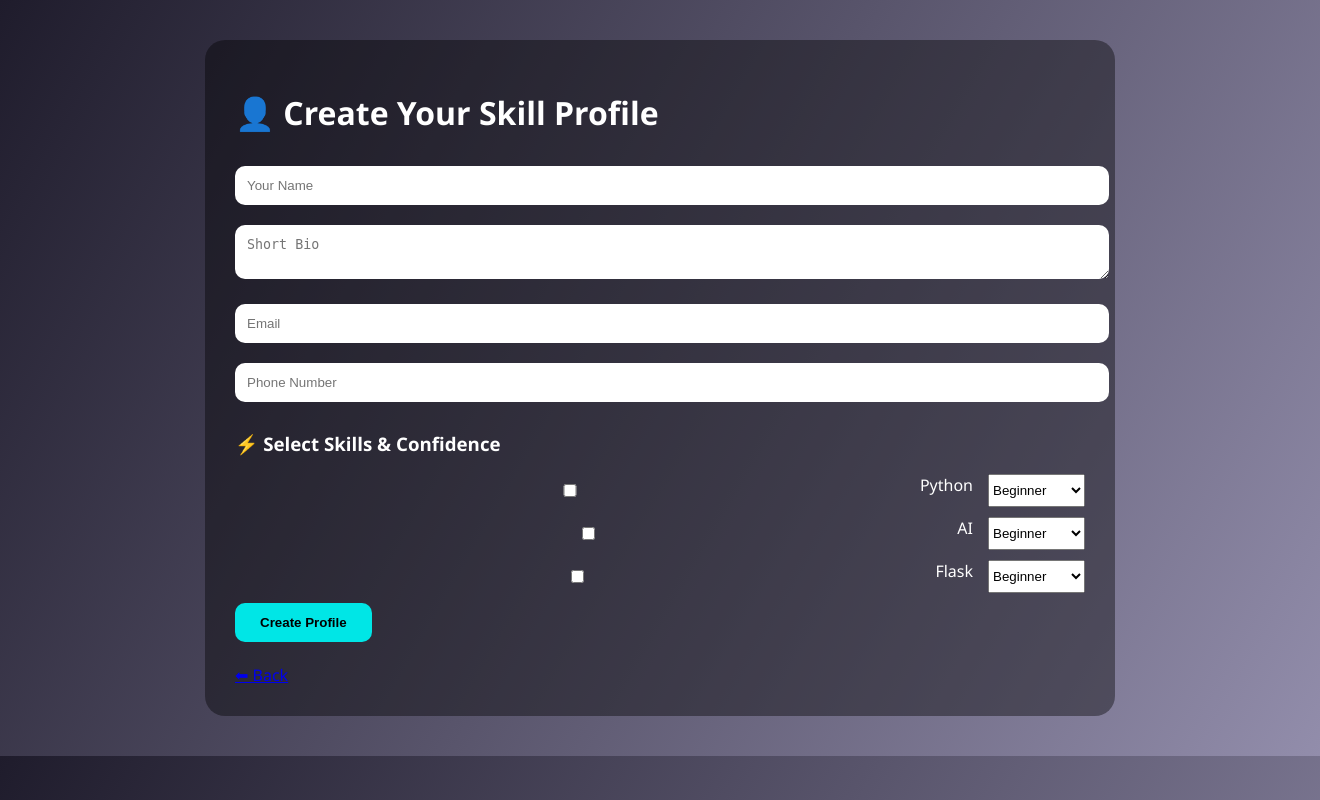
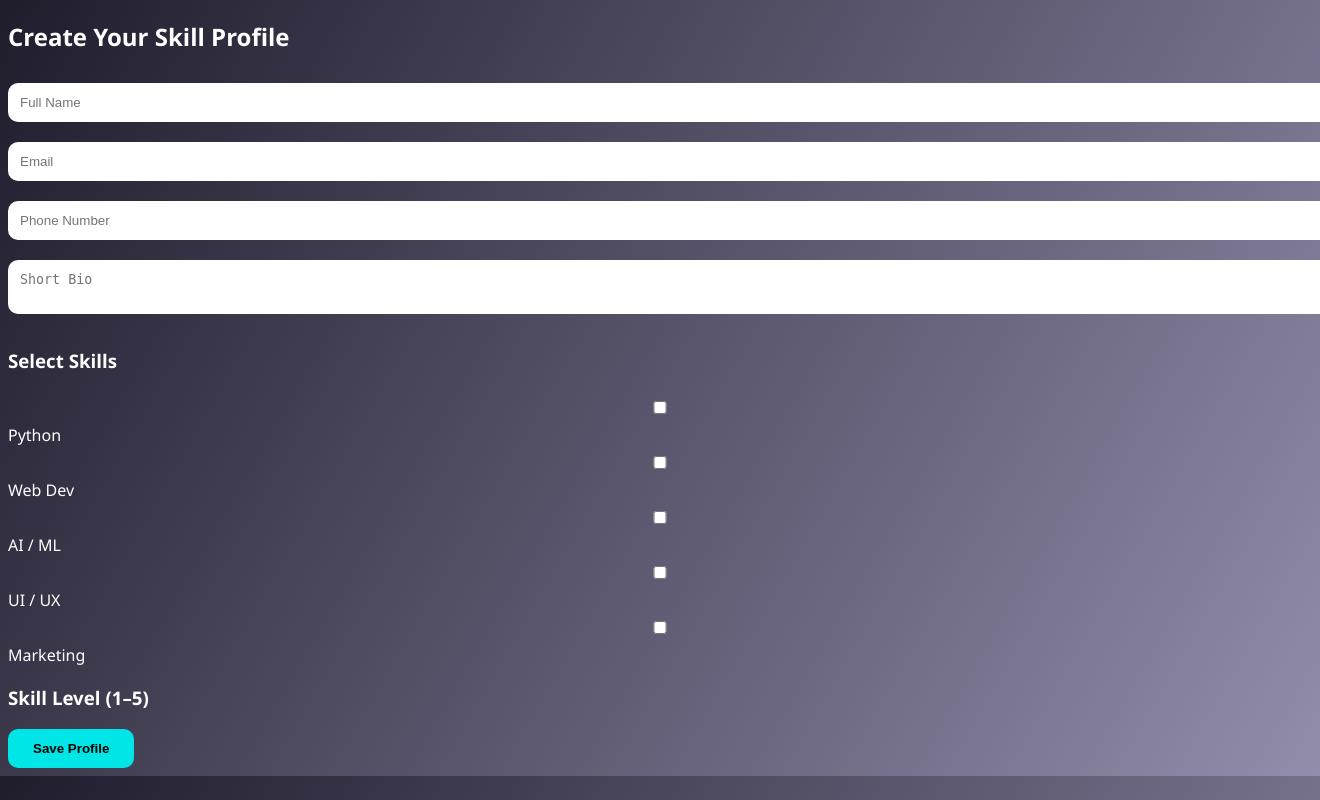
Before and after one commit to Ashith3004/Cognexia, a Flask app: page /profile in a window 1320 px wide; the page is wider, and only the part inside the window is pictured. Run offline with Flask 3, Linux system fonts and the light colour scheme; parts of the project's set-up code (start-up, migrations or seed data) failed here and were passed over.

Commit message:
Update profile.html

```diff
--- a/skillmesh-cognexia/templates/profile.html
+++ b/skillmesh-cognexia/templates/profile.html
@@ -1,61 +1,35 @@
 <!DOCTYPE html>
 <html>
 <head>
-    <title>Create Profile | SkillMesh</title>
-    <link rel="stylesheet" href="/static/css/style.css">
+  <title>Create Profile</title>
+  <link rel="stylesheet" href="/static/css/style.css">
 </head>
 <body>
 
-<div class="container">
-    <h1>👤 Create Your Skill Profile</h1>
+<h2>Create Your Skill Profile</h2>
 
-    <form method="POST">
-        <input type="text" name="name" placeholder="Your Name" required>
-        <textarea name="bio" placeholder="Short Bio"></textarea>
-        <input type="email" name="email" placeholder="Email" required>
-        <input type="text" name="phone" placeholder="Phone Number">
+<form method="POST" class="form-card">
 
-        <h3>⚡ Select Skills & Confidence</h3>
+<input name="name" placeholder="Full Name" required>
+<input name="email" placeholder="Email">
+<input name="phone" placeholder="Phone Number">
+<textarea name="bio" placeholder="Short Bio"></textarea>
 
-        <!-- Skill 1 -->
-        <div class="skill-row">
-            <input type="checkbox" name="skill" value="Python">
-            <label>Python</label>
-            <select name="level">
-                <option value="Beginner">Beginner</option>
-                <option value="Intermediate">Intermediate</option>
-                <option value="Expert">Expert</option>
-            </select>
-        </div>
+<h3>Select Skills</h3>
 
-        <!-- Skill 2 -->
-        <div class="skill-row">
-            <input type="checkbox" name="skill" value="AI">
-            <label>AI</label>
-            <select name="level">
-                <option value="Beginner">Beginner</option>
-                <option value="Intermediate">Intermediate</option>
-                <option value="Expert">Expert</option>
-            </select>
-        </div>
+<div class="skill-grid">
+  <label><input type="checkbox" name="skill" value="Python">Python</label>
+  <label><input type="checkbox" name="skill" value="Web Dev">Web Dev</label>
+  <label><input type="checkbox" name="skill" value="AI/ML">AI / ML</label>
+  <label><input type="checkbox" name="skill" value="UI/UX">UI / UX</label>
+  <label><input type="checkbox" name="skill" value="Marketing">Marketing</label>
+</div>
 
-        <!-- Skill 3 -->
-        <div class="skill-row">
-            <input type="checkbox" name="skill" value="Flask">
-            <label>Flask</label>
-            <select name="level">
-                <option value="Beginner">Beginner</option>
-                <option value="Intermediate">Intermediate</option>
-                <option value="Expert">Expert</option>
-            </select>
-        </div>
+<h3>Skill Level (1–5)</h3>
+<input type="hidden" name="level" value="3">
 
-        <button type="submit">Create Profile</button>
-    </form>
-
-    <br>
-    <a href="/">⬅ Back</a>
-</div>
+<button class="btn">Save Profile</button>
+</form>
 
 </body>
 </html>
```
